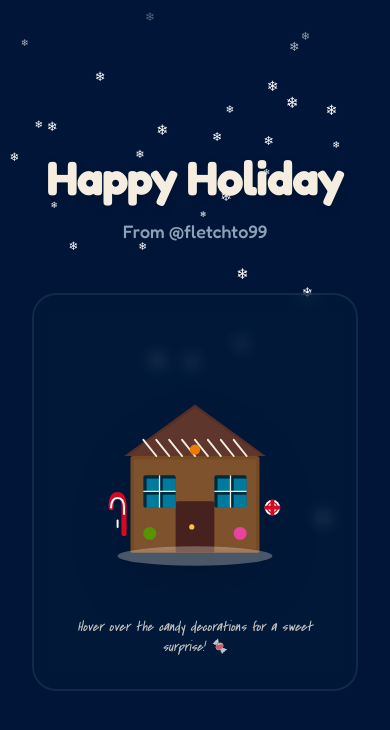
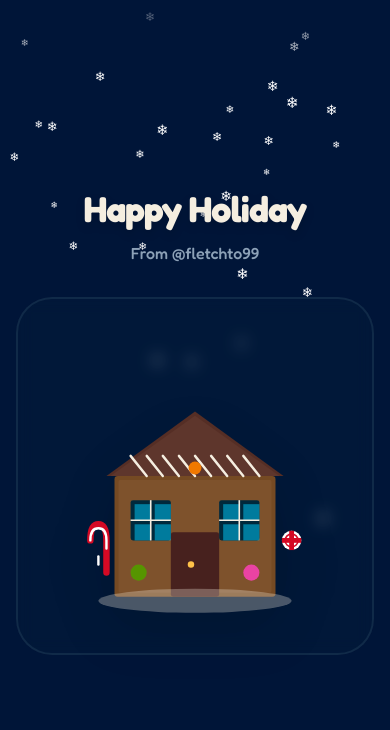
Before and after one commit to fletchto99/gingerbread-house, a React (Vite) app: page / in a window 390 px wide. Shown: the top 730 px of the page. Built offline with nearby package versions, Linux system fonts and the light colour scheme.

Commit message:
Generated by Spark: Remove the hover animations. Make sure it's mobile friendly

```diff
--- a/src/App.tsx
+++ b/src/App.tsx
@@ -3,23 +3,19 @@ import { Snowfall } from './components/Snowfall'
 
 function App() {
   return (
-    <div className="min-h-screen bg-background flex items-center justify-center p-8 overflow-hidden relative">
+    <div className="min-h-screen bg-background flex items-center justify-center p-4 md:p-8 overflow-hidden relative">
       <Snowfall />
 
-      <div className="relative z-10 text-center">
-        <h1 className="text-5xl md:text-6xl font-bold text-foreground mb-4 tracking-tight drop-shadow-lg">
+      <div className="relative z-10 text-center w-full max-w-4xl">
+        <h1 className="text-4xl md:text-5xl lg:text-6xl font-bold text-foreground mb-3 md:mb-4 tracking-tight drop-shadow-lg">
           Happy Holiday
         </h1>
-        <p className="text-lg md:text-xl text-muted-foreground mb-12 font-medium">
+        <p className="text-base md:text-lg lg:text-xl text-muted-foreground mb-8 md:mb-12 font-medium">
           From @fletchto99
         </p>
 
-        <div className="bg-card/30 backdrop-blur-sm rounded-3xl p-8 md:p-12 border-2 border-border/50">
+        <div className="bg-card/30 backdrop-blur-sm rounded-2xl md:rounded-3xl p-4 md:p-8 lg:p-12 border-2 border-border/50">
           <GingerbreadHouse />
-
-          <p className="mt-8 text-foreground/80 text-sm md:text-base italic" style={{ fontFamily: "'Covered By Your Grace', cursive" }}>
-            Hover over the candy decorations for a sweet surprise! 🍬
-          </p>
         </div>
       </div>
     </div>
--- a/src/components/GingerbreadHouse.tsx
+++ b/src/components/GingerbreadHouse.tsx
@@ -1,5 +1,4 @@
 import { motion } from 'framer-motion'
-import { useState } from 'react'
 
 const buildInVariants = {
   hidden: { opacity: 0, scale: 0.8 },
@@ -7,8 +6,6 @@ const buildInVariants = {
 }
 
 export function GingerbreadHouse() {
-  const [hoveredCandy, setHoveredCandy] = useState<string | null>(null)
-
   return (
     <div className="relative w-full max-w-2xl mx-auto">
       <svg viewBox="0 0 400 400" className="w-full h-auto drop-shadow-2xl">
@@ -73,46 +70,20 @@ export function GingerbreadHouse() {
           variants={buildInVariants}
           transition={{ duration: 0.6, delay: 0.8 }}
         >
-          <motion.circle
+          <circle
             cx="130"
             cy="320"
             r="10"
             fill="oklch(0.60 0.20 130)"
-            className="cursor-pointer"
-            onMouseEnter={() => setHoveredCandy('gumdrop1')}
-            onMouseLeave={() => setHoveredCandy(null)}
-            animate={{
-              scale: hoveredCandy === 'gumdrop1' ? 1.2 : 1,
-              filter: hoveredCandy === 'gumdrop1' ? 'drop-shadow(0 0 8px oklch(0.60 0.20 130))' : 'none'
-            }}
-            transition={{ duration: 0.2 }}
           />
-          <motion.circle
+          <circle
             cx="270"
             cy="320"
             r="10"
             fill="oklch(0.65 0.22 350)"
-            className="cursor-pointer"
-            onMouseEnter={() => setHoveredCandy('gumdrop2')}
-            onMouseLeave={() => setHoveredCandy(null)}
-            animate={{
-              scale: hoveredCandy === 'gumdrop2' ? 1.2 : 1,
-              filter: hoveredCandy === 'gumdrop2' ? 'drop-shadow(0 0 8px oklch(0.65 0.22 350))' : 'none'
-            }}
-            transition={{ duration: 0.2 }}
           />
 
-          <motion.g
-            onMouseEnter={() => setHoveredCandy('candycane')}
-            onMouseLeave={() => setHoveredCandy(null)}
-            className="cursor-pointer"
-            animate={{
-              scale: hoveredCandy === 'candycane' ? 1.15 : 1,
-              rotate: hoveredCandy === 'candycane' ? 5 : 0
-            }}
-            transition={{ duration: 0.2 }}
-            style={{ transformOrigin: '80px 250px' }}
-          >
+          <g>
             <path
               d="M 70 280 Q 70 260 80 260 Q 90 260 90 280 L 90 320"
               stroke="oklch(0.55 0.22 25)"
@@ -128,38 +99,20 @@ export function GingerbreadHouse() {
               strokeLinecap="round"
             />
             <line x1="80" y1="300" x2="80" y2="310" stroke="white" strokeWidth="3" strokeLinecap="round" />
-          </motion.g>
+          </g>
 
-          <motion.g
-            onMouseEnter={() => setHoveredCandy('peppermint')}
-            onMouseLeave={() => setHoveredCandy(null)}
-            className="cursor-pointer"
-            animate={{
-              scale: hoveredCandy === 'peppermint' ? 1.15 : 1,
-              rotate: hoveredCandy === 'peppermint' ? 360 : 0
-            }}
-            transition={{ duration: 0.3 }}
-            style={{ transformOrigin: '320px 280px' }}
-          >
+          <g>
             <circle cx="320" cy="280" r="12" fill="white" />
             <path d="M 320 268 L 320 292" stroke="oklch(0.55 0.22 25)" strokeWidth="6" />
             <path d="M 308 280 L 332 280" stroke="oklch(0.55 0.22 25)" strokeWidth="6" />
             <circle cx="320" cy="280" r="8" fill="none" stroke="oklch(0.55 0.22 25)" strokeWidth="2" />
-          </motion.g>
+          </g>
 
-          <motion.circle
+          <circle
             cx="200"
             cy="190"
             r="8"
             fill="oklch(0.70 0.18 55)"
-            className="cursor-pointer"
-            onMouseEnter={() => setHoveredCandy('roofcandy')}
-            onMouseLeave={() => setHoveredCandy(null)}
-            animate={{
-              scale: hoveredCandy === 'roofcandy' ? 1.3 : 1,
-              y: hoveredCandy === 'roofcandy' ? -5 : 0
-            }}
-            transition={{ duration: 0.2 }}
           />
         </motion.g>
 
```
